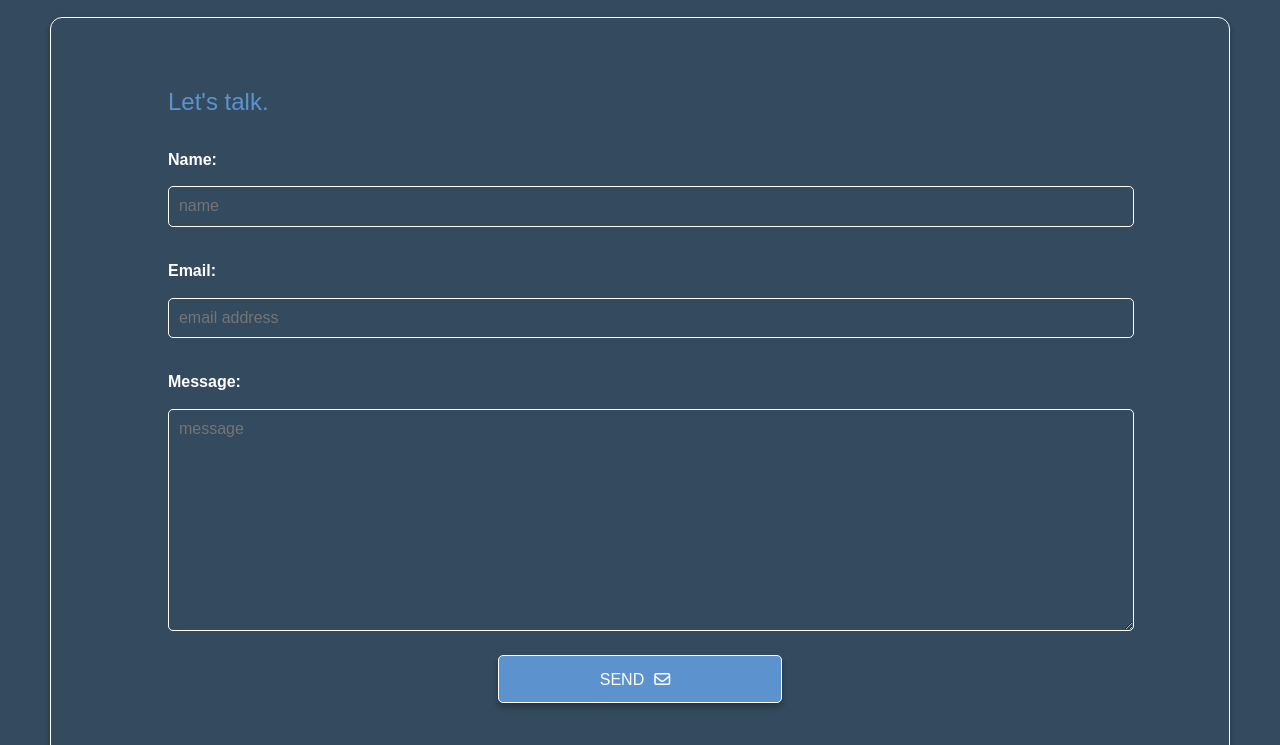
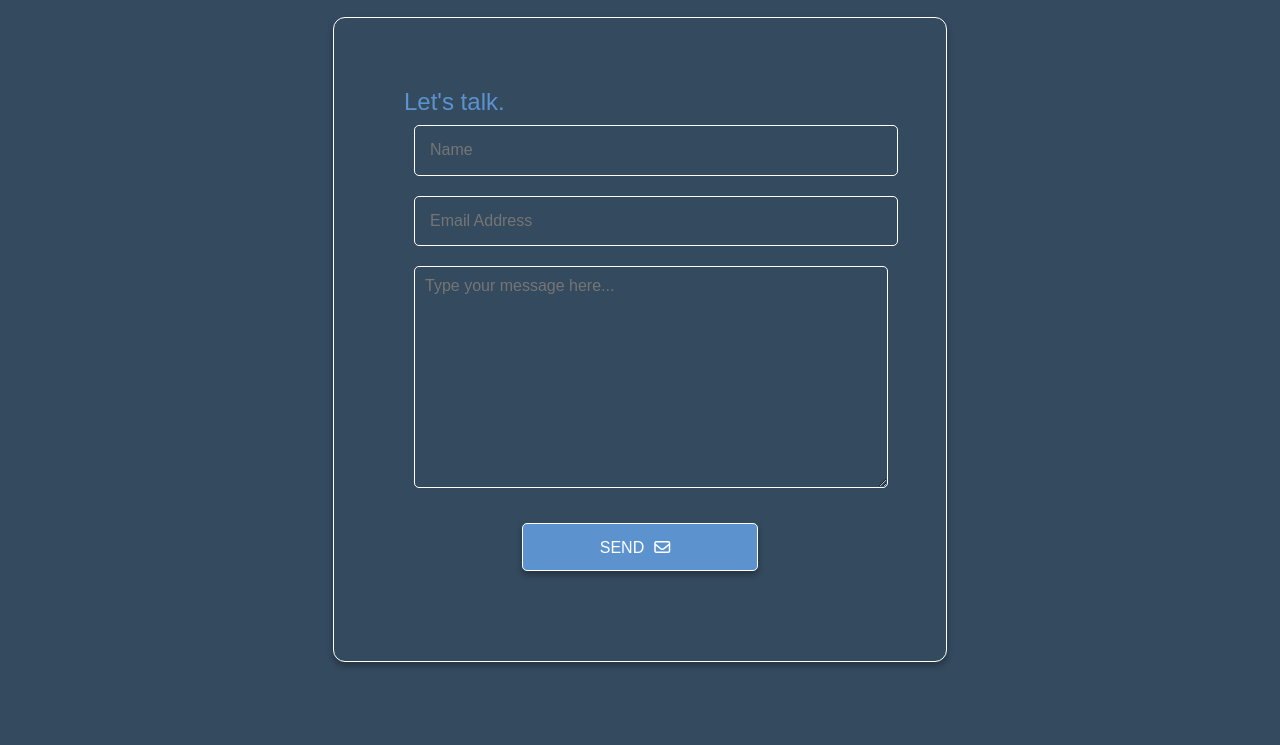
Before and after one commit to e-gunn/portfolio, a website built with Parcel: page index.html in a window 1280 px wide. Shown: the part 3533-4278 px from the top of the page. Built offline with nearby package versions, Linux system fonts and the light colour scheme; a web font is replaced by a local one.

Commit message:
Update contact form styles

```diff
--- a/css/main.css
+++ b/css/main.css
@@ -570,19 +570,20 @@ nav {
 }
 
 .form label {
-  padding: 20px;
+  padding: 20px 0;
 }
 
 .form label p {
   color: #fff;
 }
 
-.form input {
+input[type=text],
+input[type=message] {
   background: #344a5f;
   border: 1px solid #fff;
   border-radius: 5px;
   color: #fff;
-  padding: 10px;
+  padding: 15px;
   width: 100%;
 }
 
@@ -599,6 +600,7 @@ nav {
 .name,
 .email,
 .message {
+  padding: 10px;
   width: 100%;
 }
 
@@ -810,10 +812,7 @@ nav a {
  .form {
    padding: 50px;
    margin: 0 50px;
- }
-
- .form button {
-   width: 30%;
+   width: 40%;
  }
 
  .social-icons {
@@ -908,6 +907,10 @@ nav a {
    width: 16%;
 }
 
+.form button {
+  width: 50%;
+}
+
 }
 
 /* ==========================================================================
--- a/index.html
+++ b/index.html
@@ -221,20 +221,17 @@
             <h4>Let's talk.</h4>
             <div class="name">
               <label>
-                <p>Name:</p>
-                <input type="text" name="name" placeholder="name">
+                <input type="text" name="name" placeholder="Name">
               </label>
             </div>
             <div class="email">
               <label>
-                <p>Email:</p>
-                <input type="text" name="_replyto" placeholder="email address">
+                <input type="text" name="_replyto" placeholder="Email Address">
               </label>
             </div>
             <div class="message">
               <label>
-                <p>Message:</p>
-                <textarea name="message" placeholder="message"></textarea>
+                <textarea name="message" placeholder="Type your message here..."></textarea>
               </label>
             </div>
             <button type="submit">Send<i class="far fa-envelope"></i></button>
```
